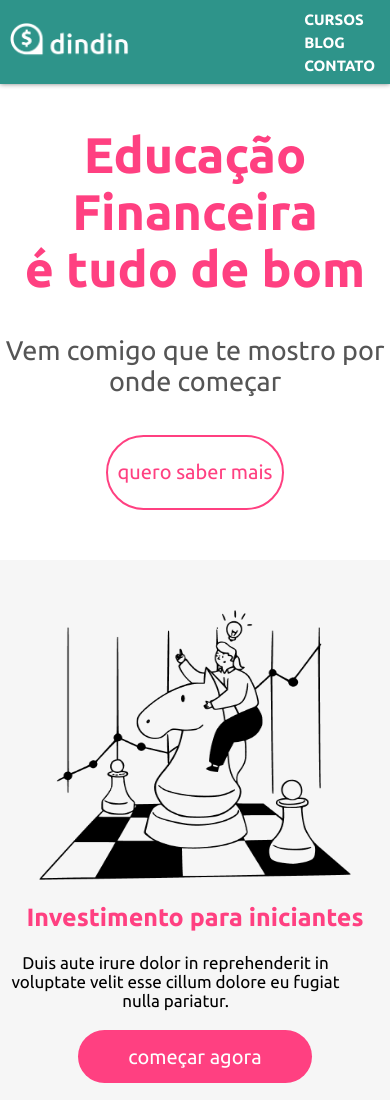
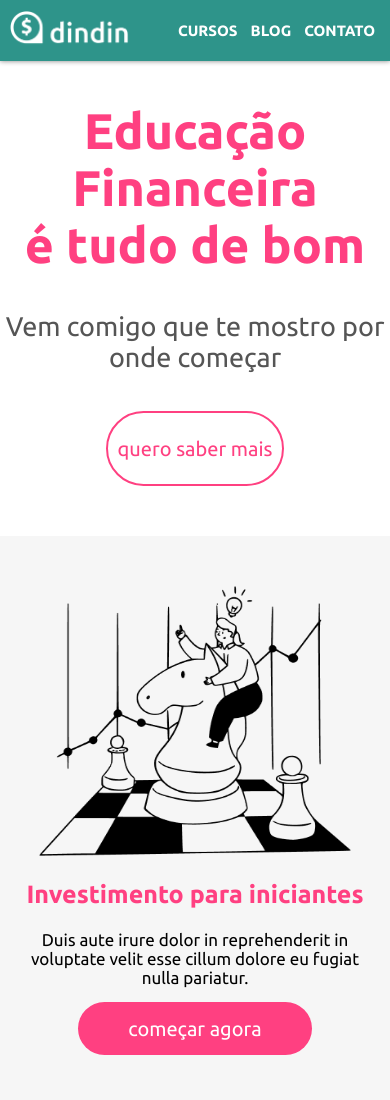
Before and after one commit to lmtfn/dindin, a plain HTML site: page index.html in a window 390 px wide. Shown: the top 1100 px of the page. Drawn offline with Linux system fonts and the light colour scheme.

Commit message:
correções de responsividade

```diff
--- a/styles/blog.css
+++ b/styles/blog.css
@@ -73,7 +73,7 @@
     }
 
     #banner-blog div {
-        width: 100%;
+        width: 90%;
     }
 
     #banner-blog img {
--- a/styles/global.css
+++ b/styles/global.css
@@ -109,8 +109,8 @@ footer {
     .menu-header-nav {
         margin: 10px;
         display: flex;
-        flex-direction: column;
-        gap: 5px;
+        flex-direction: row;
+        gap: 3px;
     }
 
     .menu-header-link {
@@ -227,7 +227,6 @@ footer {
 }
 
 @media only screen and (min-width:768px) and (max-width: 992px) {
-
     header {
         margin: 0;
     }
--- a/styles/index.css
+++ b/styles/index.css
@@ -245,6 +245,8 @@
 
     .feature p {
         width: 90%;
+        margin: auto;
+        margin-bottom: 30px;
     }
 
     .feature img {
@@ -301,6 +303,7 @@
         margin-bottom: 50px;
         margin-left: 0;
         width: 90%;
+        text-align: center;
     }
 
     .content-box img {
```
